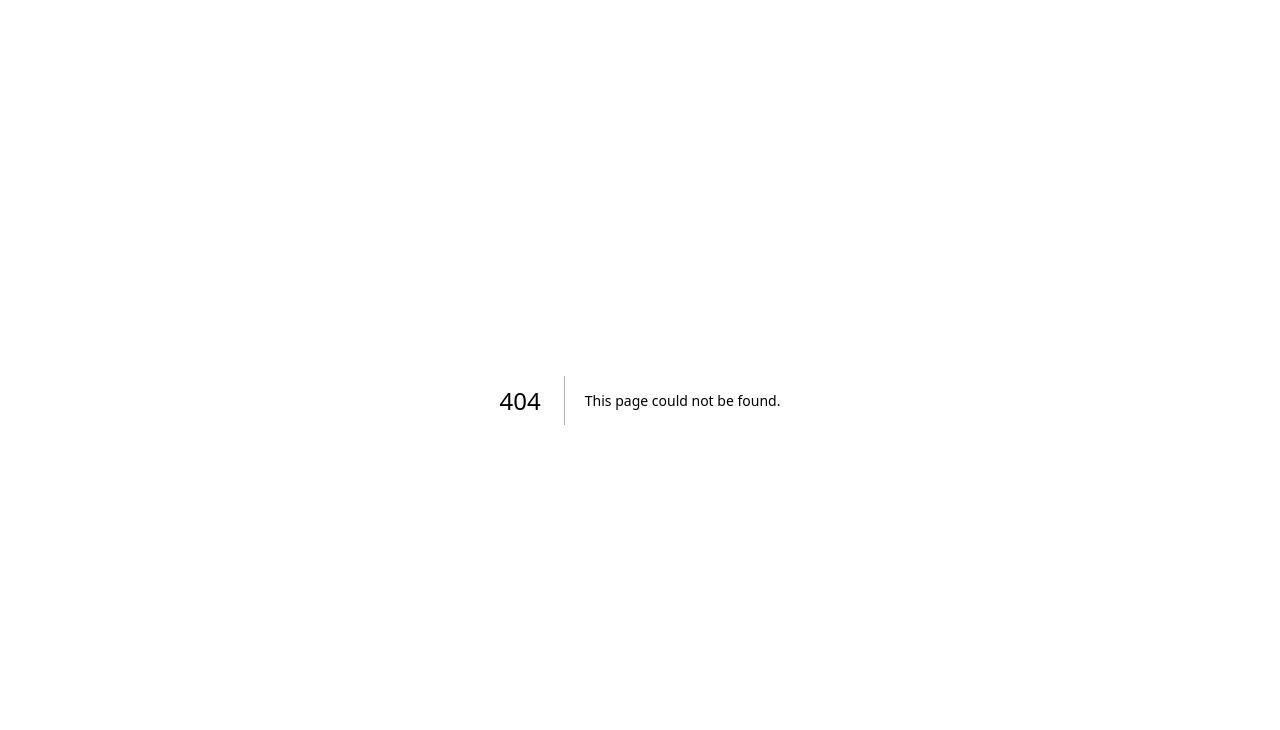
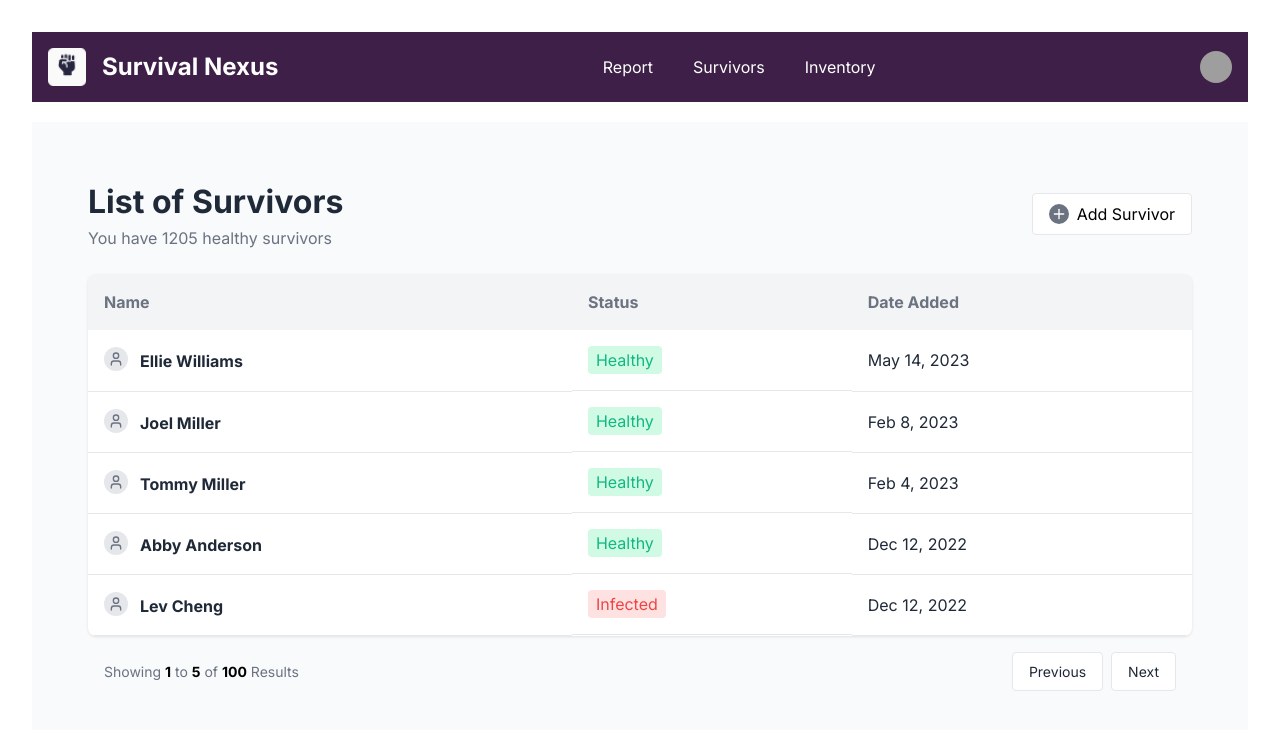
Before and after one commit to diogofonteles/survival-nexus-fr, a Next.js app: page /list-survivors in a window 1280 px wide. Before the commit this address had no page. Shown: the top 730 px of the page. Built offline with nearby package versions, Linux system fonts and the light colour scheme; grey boxes are pictures that could not be loaded.

Commit message:
feat: add list survivors page

```diff
--- /dev/null
+++ b/src/app/(pages)/list-survivors/list-survivors.css
@@ -0,0 +1,208 @@
+.list-container {
+    min-height: 100vh;
+    padding: 32px;
+    background-color: #f8fafc;
+}
+
+.main-content {
+    padding: 24px;
+}
+
+.header-list-survivors {
+    display: flex;
+    justify-content: space-between;
+    align-items: center;
+    margin-bottom: 24px;
+}
+
+.header-list-survivors h1 {
+    font-size: 32px;
+    font-weight: bold;
+    color: #1F2937;
+}
+
+.header-list-survivors p {
+    font-size: 16px;
+    color: #6B7280;
+}
+
+.header-list-survivors .info-icon {
+    position: relative;
+    display: inline-block;
+    cursor: pointer;
+}
+
+.header-list-survivors .info-circle {
+    display: inline-flex;
+    justify-content: center;
+    align-items: center;
+    width: 20px;
+    height: 20px;
+    border-radius: 50%;
+    background-color: #4B5563;
+    color: white;
+    margin-left: 5px;
+}
+
+.header-list-survivors .info-icon .tooltip {
+    visibility: hidden;
+    width: 120px;
+    background-color: black;
+    color: #fff;
+    text-align: center;
+    border-radius: 6px;
+    padding: 5px;
+    position: absolute;
+    z-index: 1;
+    bottom: 125%;
+    left: 50%;
+    margin-left: -60px;
+    opacity: 0;
+    transition: opacity 0.3s;
+}
+
+.header-list-survivors .info-icon .tooltip::after {
+    content: '';
+    position: absolute;
+    top: 100%;
+    left: 50%;
+    margin-left: -5px;
+    border-width: 5px;
+    border-style: solid;
+    border-color: black transparent transparent transparent;
+}
+
+.header-list-survivors .info-icon:hover .tooltip {
+    visibility: visible;
+    opacity: 1;
+}
+
+.add-survivor-button {
+    background-color: white;
+    border: 1px solid #e5e7eb;
+    border-radius: 4px;
+    padding: 8px 16px;
+    cursor: pointer;
+    display: flex;
+    align-items: center;
+    gap: 8px;
+}
+
+.add-survivor-button .plus-circle {
+    display: inline-flex;
+    justify-content: center;
+    align-items: center;
+    width: 20px;
+    height: 20px;
+    border-radius: 50%;
+    background-color: #6B7280;
+}
+
+.add-survivor-button:hover {
+    background-color: hsl(220, 14%, 96%);
+}
+
+.table-container {
+    background-color: white;
+    border-radius: 8px;
+    box-shadow: 0 1px 3px rgba(0, 0, 0, 0.1);
+    overflow: hidden;
+}
+
+.table {
+    width: 100%;
+    border-collapse: collapse;
+}
+
+.table th,
+.table td {
+    padding: 16px;
+    text-align: left;
+}
+
+.table th {
+    background-color: #f3f4f6;
+    font-size: 16px;
+    color: #6B7280;
+}
+
+.table td {
+    font-size: 16px;
+    color: #1F2937;
+    border-bottom: 1px solid #e5e7eb;
+}
+
+.table td.status {
+    display: flex;
+    align-items: center;
+    gap: 8px;
+}
+
+.status-healthy {
+    background-color: #D1FAE5;
+    color: #10B981;
+    padding: 2px 8px;
+    border-radius: 4px;
+}
+
+.status-infected {
+    background-color: #FEE2E2;
+    color: #EF4444;
+    padding: 2px 8px;
+    border-radius: 4px;
+}
+
+.pagination-list-survivors {
+    display: flex;
+    justify-content: space-between;
+    align-items: center;
+    padding: 16px;
+    font-size: 14px;
+    color: #6B7280;
+}
+
+.pagination-list-survivors strong {
+    color: #000000;
+}
+
+.pagination-list-survivors .buttons {
+    display: flex;
+    gap: 8px;
+}
+
+.pagination-list-survivors .pagination-button {
+    padding: 8px 16px;
+    background-color: white;
+    border: 1px solid #e5e7eb;
+    border-radius: 4px;
+    cursor: pointer;
+    color: #1F2937;
+}
+
+.pagination-list-survivors .pagination-button:hover {
+    background-color: #f3f4f6;
+}
+
+.survivor-name {
+    align-items: center;
+    gap: 8px;
+}
+
+.user-icon-circle {
+    display: inline-flex;
+    justify-content: center;
+    align-items: center;
+    width: 24px;
+    height: 24px;
+    border-radius: 50%;
+    background-color: #e5e7eb;
+}
+
+.user-icon {
+    color: #6B7280;
+}
+
+.name-bold {
+    font-weight: bold;
+    margin-left: 12px;
+}
--- /dev/null
+++ b/src/app/(pages)/list-survivors/page.tsx
@@ -0,0 +1,76 @@
+import './list-survivors.css'
+import { Plus, User } from 'lucide-react'
+
+export default function ListSurvivors() {
+  const survivors = [
+    { name: 'Ellie Williams', status: 'Healthy', date: 'May 14, 2023' },
+    { name: 'Joel Miller', status: 'Healthy', date: 'Feb 8, 2023' },
+    { name: 'Tommy Miller', status: 'Healthy', date: 'Feb 4, 2023' },
+    { name: 'Abby Anderson', status: 'Healthy', date: 'Dec 12, 2022' },
+    { name: 'Lev Cheng', status: 'Infected', date: 'Dec 12, 2022' },
+  ]
+
+  return (
+    <div className="list-container">
+      <main className="main-content">
+        <div className="header-list-survivors">
+          <div>
+            <h1>List of Survivors</h1>
+            <p>You have 1205 healthy survivors </p>
+          </div>
+          <button className="add-survivor-button">
+            <div className="plus-circle">
+              <Plus size={16} color="white" />
+            </div>
+            Add Survivor
+          </button>
+        </div>
+        <div className="table-container">
+          <table className="table">
+            <thead>
+              <tr>
+                <th>Name</th>
+                <th>Status</th>
+                <th>Date Added</th>
+              </tr>
+            </thead>
+            <tbody>
+              {survivors.map((survivor, index) => (
+                <tr key={index}>
+                  <td className="survivor-name">
+                    <div className="user-icon-circle">
+                      <User size={16} className="user-icon" />
+                    </div>
+                    <span className="name-bold">{survivor.name}</span>
+                  </td>
+                  <td className="status">
+                    <span
+                      className={
+                        survivor.status === 'Healthy'
+                          ? 'status-healthy'
+                          : 'status-infected'
+                      }
+                    >
+                      {survivor.status}
+                    </span>
+                  </td>
+                  <td>{survivor.date}</td>
+                </tr>
+              ))}
+            </tbody>
+          </table>
+        </div>
+        <div className="pagination-list-survivors">
+          <div>
+            Showing <strong>1</strong> to <strong>5</strong> of{' '}
+            <strong>100</strong> Results
+          </div>
+          <div className="buttons">
+            <button className="pagination-button">Previous</button>
+            <button className="pagination-button">Next</button>
+          </div>
+        </div>
+      </main>
+    </div>
+  )
+}
```
